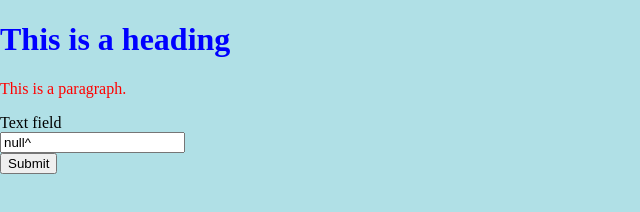
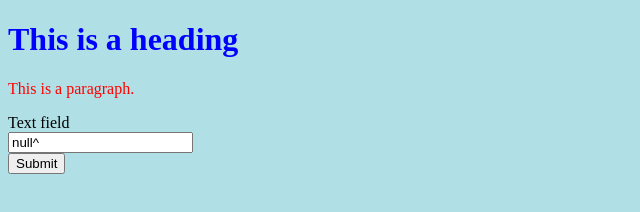
Before and after one commit to NDZL/NDZL.github.io, a plain HTML site: page zwc.html in a window 1280 px wide. Shown: the whole page, without its empty margins (0-640 px from the left). Drawn offline with Linux system fonts and the light colour scheme.

Commit message:
Add files via upload

```diff
--- a/zwc.html
+++ b/zwc.html
@@ -1,10 +1,11 @@
 <!DOCTYPE html>
+
+
 
 <html>
 	<style>
 		body {
-		  margin: 0;
-		  overscroll-behavior: none;
+		  overscroll-behavior: auto;
 		}
 	</style>
 
```
